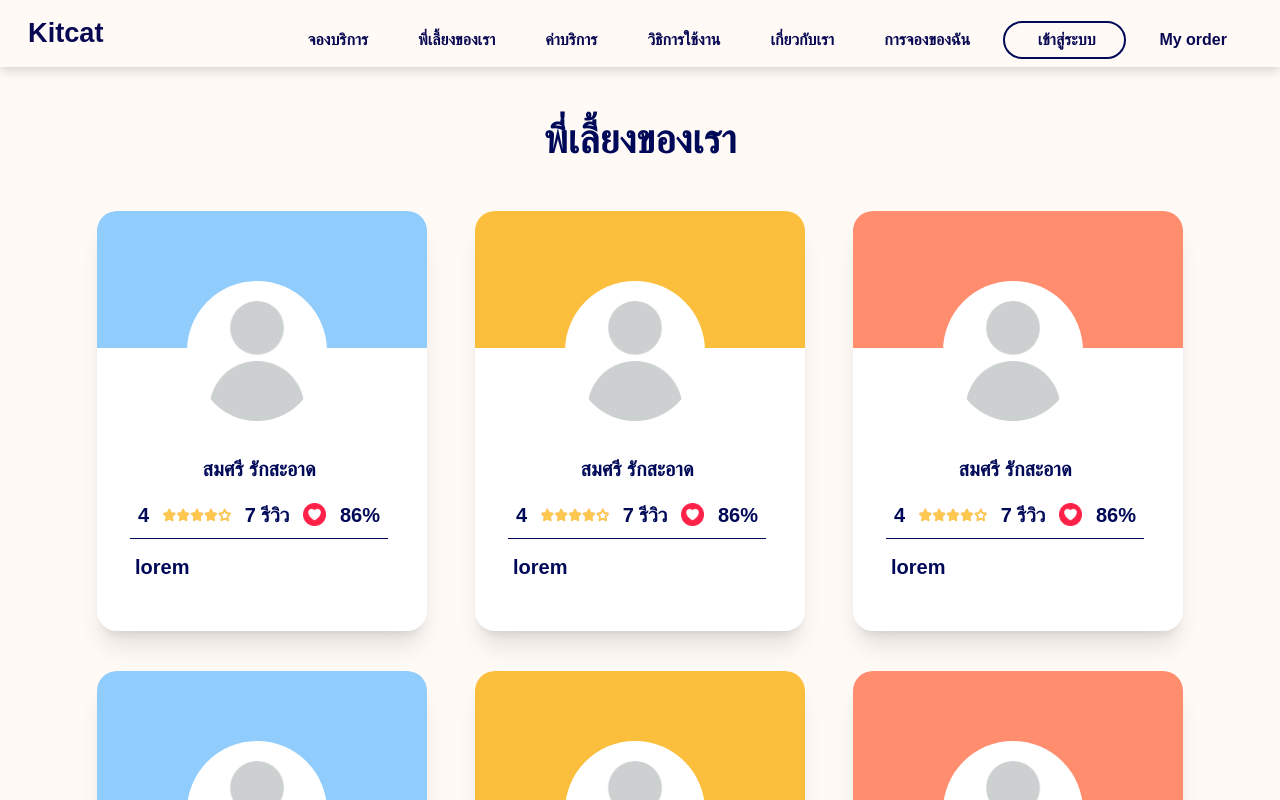
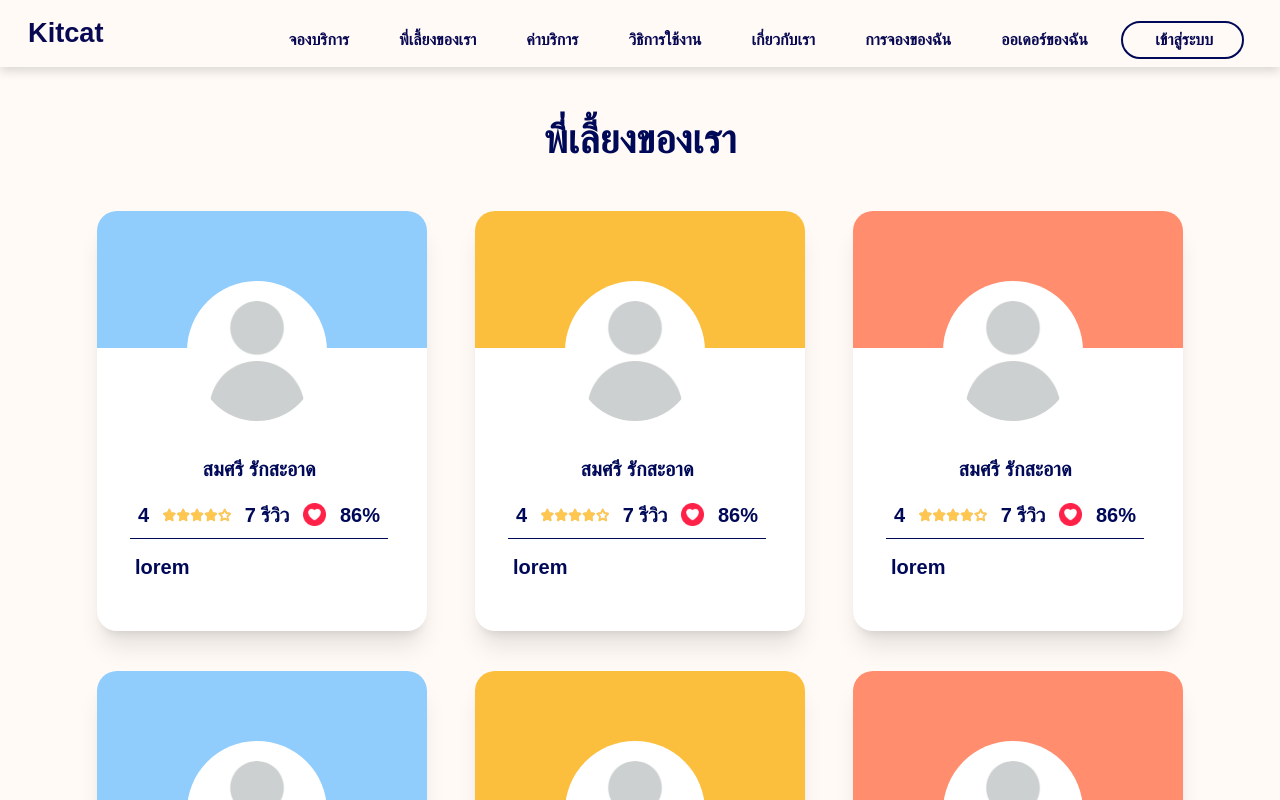
Before and after one commit to thanatat64/kmitl-kitcat, a Next.js app: page /catsitters in a window 1280 px wide. Shown: the top 800 px of the page. Built offline with nearby package versions, Linux system fonts and the light colour scheme; a web font is replaced by a local one.

Commit message:
custom my order

```diff
--- a/components/navigation/NavigationBar.tsx
+++ b/components/navigation/NavigationBar.tsx
@@ -66,15 +66,16 @@ const NavigationBar: React.FC<NavigationBarProps> = ({ }) => {
               </Link>
             </li>
             <li>
+              <Link href="/myorder" className={isItemActive('/myorder')} onClick={() => handleItemClick('/myorder')}>
+                <div>ออเดอร์ของฉัน </div>
+              </Link>
+            </li>
+            <li>
               <Link href="/signin" className={`logIn ${isItemActive('/signin')}`} onClick={() => handleItemClick('/signin')}>
                 <div className='setLogin'>เข้าสู่ระบบ </div>
               </Link>
             </li>
-            <li>
-              <Link href="/myorder" className={isItemActive('/myorder')} onClick={() => handleItemClick('/myorder')}>
-                <div>My order </div>
-              </Link>
-            </li>
+
           </ul>
           </div>
         </OutsideClickHandler>
```
